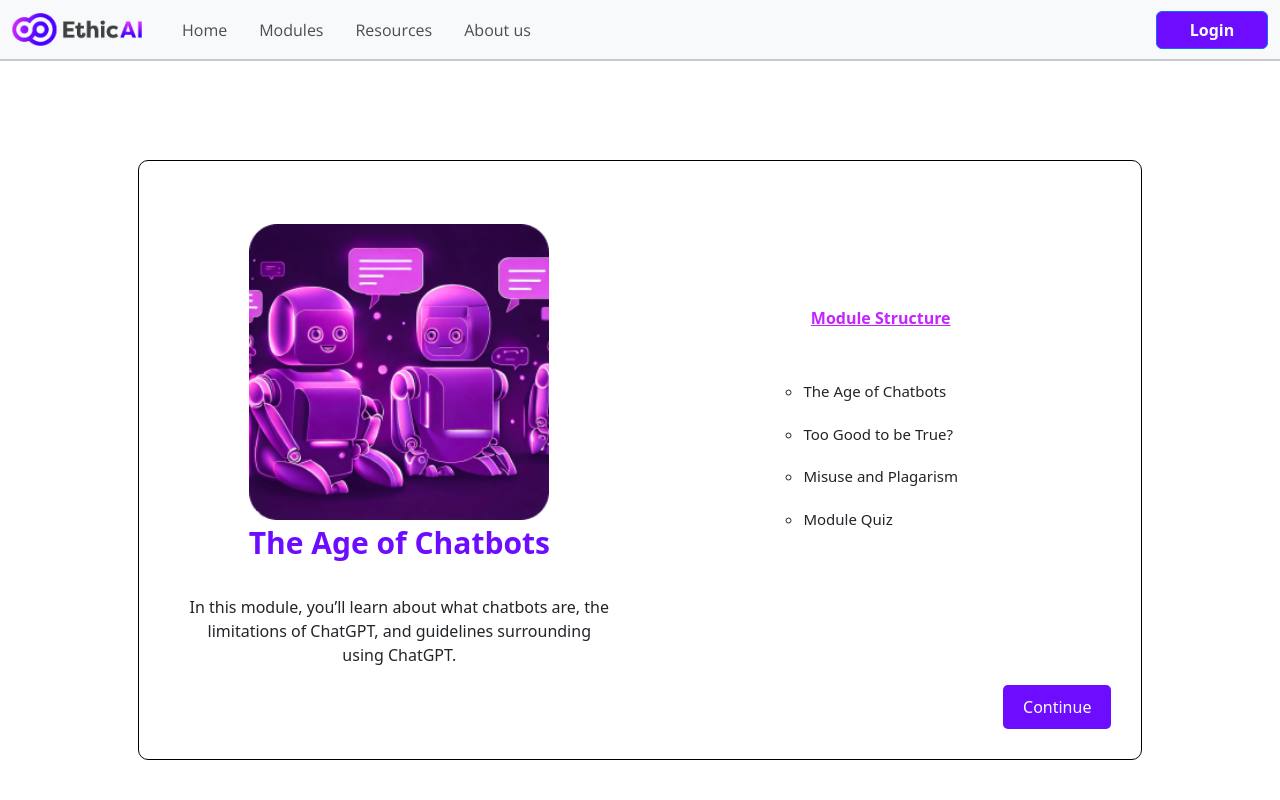
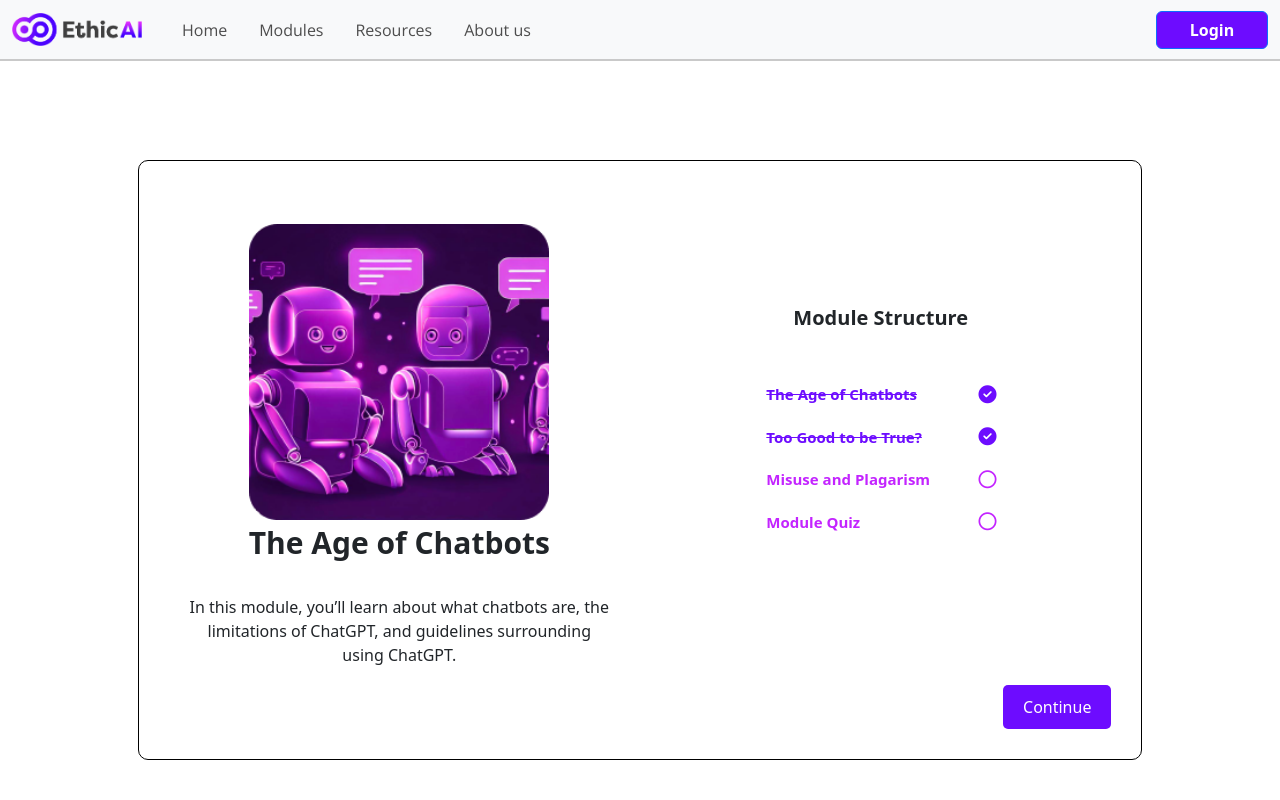
Before and after one commit to harslash/EthicAI, a Vue app in the folder project/ethicai-spa/: page /chatbots in a window 1280 px wide. Shown: the top 800 px of the page. Built offline with nearby package versions, Linux system fonts and the light colour scheme.

Commit message:
Update module_overview.vue

```diff
--- a/project/ethicai-spa/src/components/reusable/module_overview.vue
+++ b/project/ethicai-spa/src/components/reusable/module_overview.vue
@@ -12,9 +12,28 @@
     <div class="right-container">
       <div class="top-child">
         <!-- Content for the top child container (70% height) -->
-        <div class="module-structure"><u>Module Structure</u></div>
+        <div class="module-structure">Module Structure</div>
         <ul class="contents">
-          <li v-for="item in modulePageNames" :key="item">{{ item }}</li>
+          <li
+            v-for="(item, index) in modulePageNames"
+            :key="item"
+          >
+            <div class="list-item">
+              <span
+                :class="{ 'strikethrough': index < 2, 'non-strikethrough': index >= 2 }"
+              >{{ item }}</span>
+              <i
+                v-if="index < 2"
+                class="fas fa-circle-check"
+                :style="{ color: '#6d0cff', transform: 'scale(1.2)' }"
+              ></i>
+              <i
+                v-else
+                class="far fa-circle"
+                :style="{ color: '#C324FF', transform: 'scale(1.2)' }"
+              ></i>
+            </div>
+          </li>
         </ul>
       </div>
       <div class="bottom-child">
@@ -28,10 +47,10 @@
     </div>
   </div>
 </template>
+<script lang="ts">
+import { defineComponent } from 'vue';
 
-<script lang="ts">
-import { defineComponent} from 'vue';
-export default defineComponent ({
+export default defineComponent({
   name: 'ModuleOverview',
   props: {
     moduleTitle: String,
@@ -39,7 +58,7 @@ export default defineComponent ({
     moduleImgFilename: String,
     modulePageNames: Array as () => string[],
     moduleName: String,
-    pageName: String
+    pageName: String,
   },
   methods: {
     continueClicked() {
@@ -51,21 +70,21 @@ export default defineComponent ({
       // For example, you can append the routePath to an existing route
       return `/${moduleName}/${pageName}`;
     },
+
   },
 });
 </script>
 
 <style scoped>
+
+@import "~@fortawesome/fontawesome-free/css/all.css";
+
 /* Add your CSS styles here, scoped to this component */
 body {
   font-family: Arial, sans-serif;
   margin: 0;
   padding: 0;
   font-size: 20px;
-}
-
-p {
-  font-weight: lighter;
 }
 
 .container {
@@ -108,15 +127,14 @@ p {
 .module-name {
   font-weight: bold;
   font-size: 30px;
-  color: #6d0cff;
 }
 
 .module-structure {
   font-weight: bold;
   text-align: center;
-  color: #c324ff;
   margin-bottom: 10px;
   margin-top: 20px;
+  font-size: 20px;
 }
 
 .contents {
@@ -139,6 +157,7 @@ p {
   list-style-type: circle;
   margin-bottom: 20px;
   margin-top: 20px;
+  font-weight: bold;
 }
 
 .continue-button button {
@@ -149,4 +168,31 @@ p {
   border-radius: 5px;
   cursor: pointer;
 }
+
+.strikethrough {
+  text-decoration: line-through;
+  color: #6D0CFF;
+}
+
+.non-strikethrough {
+  color: #C324FF;
+}
+
+.contents li {
+  list-style-type: none; /* Remove list bullets */
+  margin-bottom: 20px;
+  margin-top: 20px;
+  font-weight: bold;
+}
+
+.list-item {
+  display: flex;
+  justify-content: space-between;
+  align-items: center;
+  padding: 0 20px; /* Add padding to create space between text and icons */
+}
+
+.list-item i {
+  margin-left: 50px; /* Add left margin to icons to separate them from text */
+}
 </style>
```
